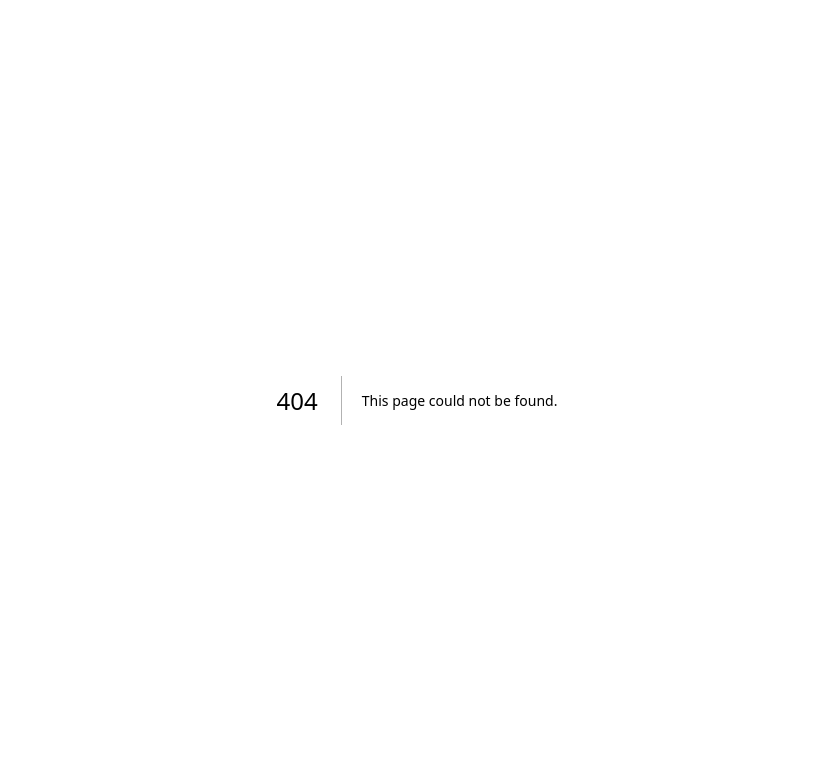
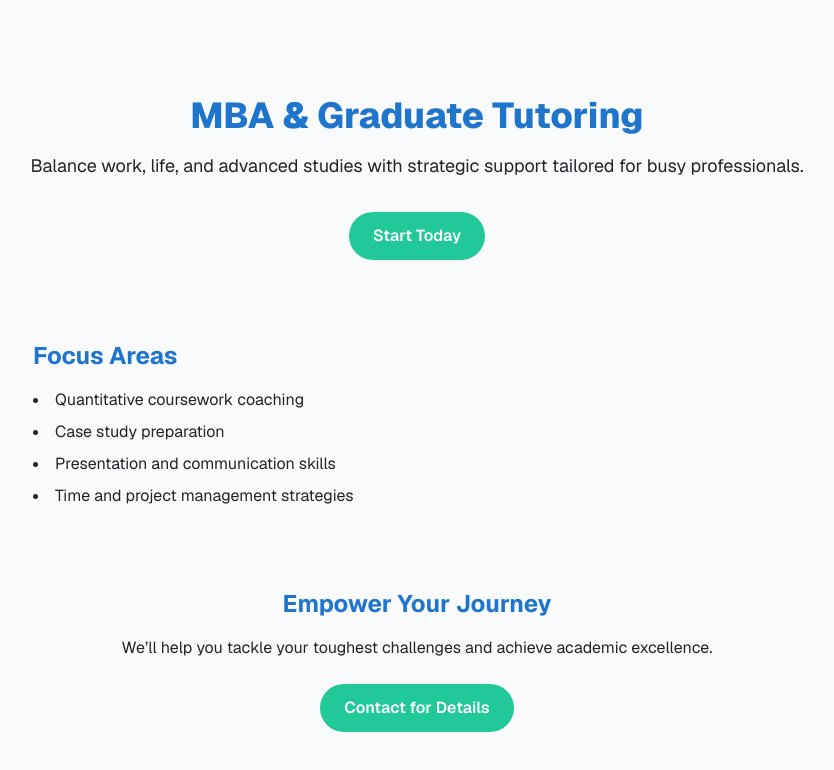
Before and after one commit to SameerSondhi/bright-minds, a Next.js app: page /mba-support in a window 1280 px wide. Before the commit this address had no page. Shown: the top 770 px of the page, without its empty margins (223-1057 px from the left). Built offline with nearby package versions, Linux system fonts and the light colour scheme.

Commit message:
first commit

```diff
--- /dev/null
+++ b/src/app/mba-support/page.tsx
@@ -0,0 +1,39 @@
+export default function MBAHelp() {
+    return (
+        <div className="min-h-screen bg-[#F9FAFB] text-[#212529] px-6 py-12 sm:px-12 font-sans">
+            <section className="max-w-4xl mx-auto text-center py-12">
+                <h1 className="text-4xl font-extrabold mb-4 text-[#1F75CB]">MBA & Graduate Tutoring</h1>
+                <p className="text-lg mb-8">
+                    Balance work, life, and advanced studies with strategic support tailored for busy professionals.
+                </p>
+                <a
+                    href="#contact"
+                    className="inline-block bg-[#20C997] text-white font-semibold rounded-full px-6 py-3 hover:bg-[#17b58a] transition"
+                >
+                    Start Today
+                </a>
+            </section>
+
+            <section className="max-w-3xl mx-auto py-8">
+                <h2 className="text-2xl font-bold mb-4 text-[#1F75CB]">Focus Areas</h2>
+                <ul className="list-disc list-inside space-y-2">
+                    <li>Quantitative coursework coaching</li>
+                    <li>Case study preparation</li>
+                    <li>Presentation and communication skills</li>
+                    <li>Time and project management strategies</li>
+                </ul>
+            </section>
+
+            <section id="contact" className="max-w-3xl mx-auto text-center py-12">
+                <h2 className="text-2xl font-bold mb-4 text-[#1F75CB]">Empower Your Journey</h2>
+                <p className="mb-6">We’ll help you tackle your toughest challenges and achieve academic excellence.</p>
+                <a
+                    href="mailto:hello@brightmind.com"
+                    className="inline-block bg-[#20C997] text-white font-semibold rounded-full px-6 py-3 hover:bg-[#17b58a] transition"
+                >
+                    Contact for Details
+                </a>
+            </section>
+        </div>
+    );
+}
```
Also changed, not shown: src/app/about/page.tsx (added), src/app/college-prep/page.tsx (added), src/app/components/Navbar.tsx (added), src/app/high-school-math/page.tsx (added), src/app/pricing-info/page.tsx (added), 1 other file (tests, documents, lock files or other folders).
